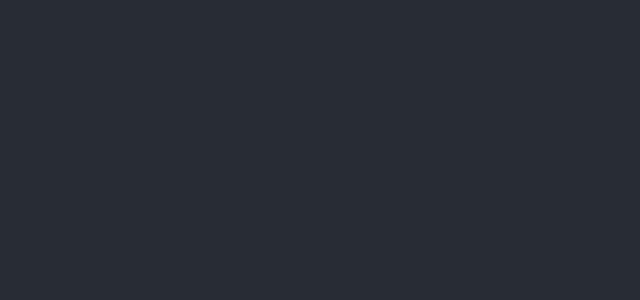
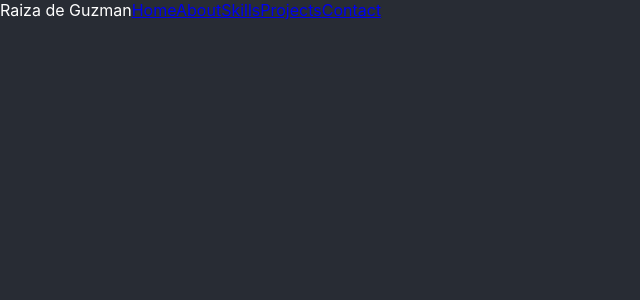
Before and after one commit to Raiza-D/my-portfolio, a React (Create React App) app: page / in a window 1280 px wide. Shown: the top 300 px of the page, without its empty margins (0-640 px from the left). Built offline with nearby package versions, Linux system fonts and the light colour scheme.

Commit message:
Add categories array of objects for nav menu items. Add my name and map through categories array to display nav menu items.

```diff
--- a/src/components/Navigation.jsx
+++ b/src/components/Navigation.jsx
@@ -1,8 +1,50 @@
 import React from "react";
 
 export default function Navigation() {
+
+  const categories = [
+    {
+      name: "Home",
+      href: "#home",
+      id: 1,
+    },
+    {
+      name: "About",
+      href: "#about",
+      id: 2,
+    },
+    {
+      name: "Skills",
+      href: "#skills",
+      id: 3,
+    },
+    {
+      name: "Projects",
+      href: "#projects",
+      id: 4,
+    },
+    {
+      name: "Contact",
+      href: "#contact",
+      id: 5,
+    },
+  ];
+
+
   return (
     <div>
+      <nav>
+        <span>Raiza de Guzman</span>
+        <span>
+          {categories.map((category) => {
+            return (
+              <a key={category.id} href={category.href}>
+                {category.name}
+              </a>
+            );
+          })}
+        </span>
+      </nav>
     </div>
   );
 }
```
